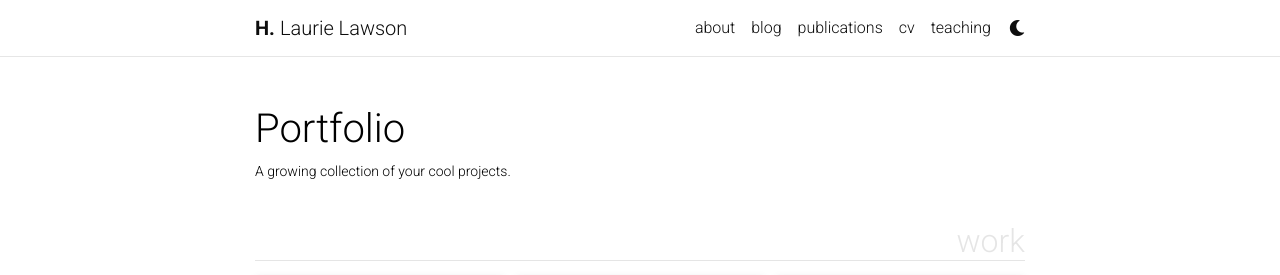
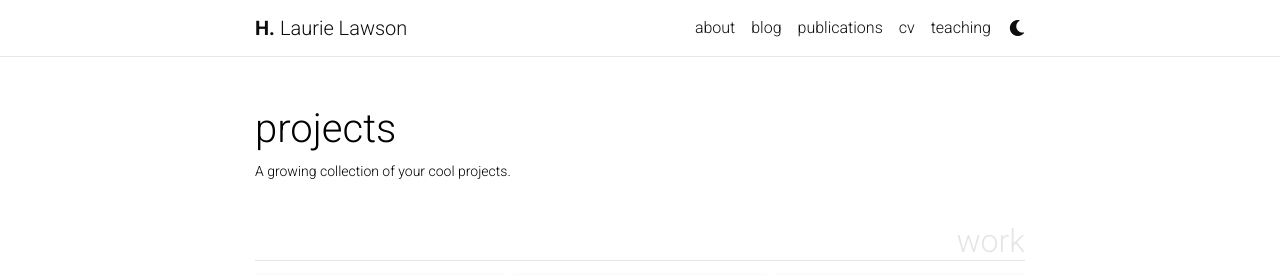
Before and after one commit to hlaurielawson/hlaurielawson.github.io, a Jekyll site: the page built from _pages/project.md, in a window 1280 px wide and 1127 px high. Shown: the top 275 px of the window. Built offline with Jekyll 4.4.1, drawn with Linux system fonts in a browser that asks for light colours; full-size pictures stand in for the smaller copies a plugin makes; comment, search, counter and statistics services are not loaded; a style sheet for code colours, icons or effects is not loaded.

Commit message:
still trying to get it back to projects

```diff
--- a/_pages/projects.md
+++ b/_pages/project.md
@@ -1,6 +1,6 @@
 ---
 layout: page
-title: Portfolio
+title: projects
 permalink: /projects/
 description: A growing collection of your cool projects.
 nav: false
--- a/_sass/_base.scss
+++ b/_sass/_base.scss
@@ -30,9 +30,9 @@ table {
     font-size: 1rem;
   }
 
-  th {
-    // font-weight: bold; // Junshen
-  }
+  // th {
+  //   // font-weight: bold; // Junshen
+  // }
 }
 
 a,
```
